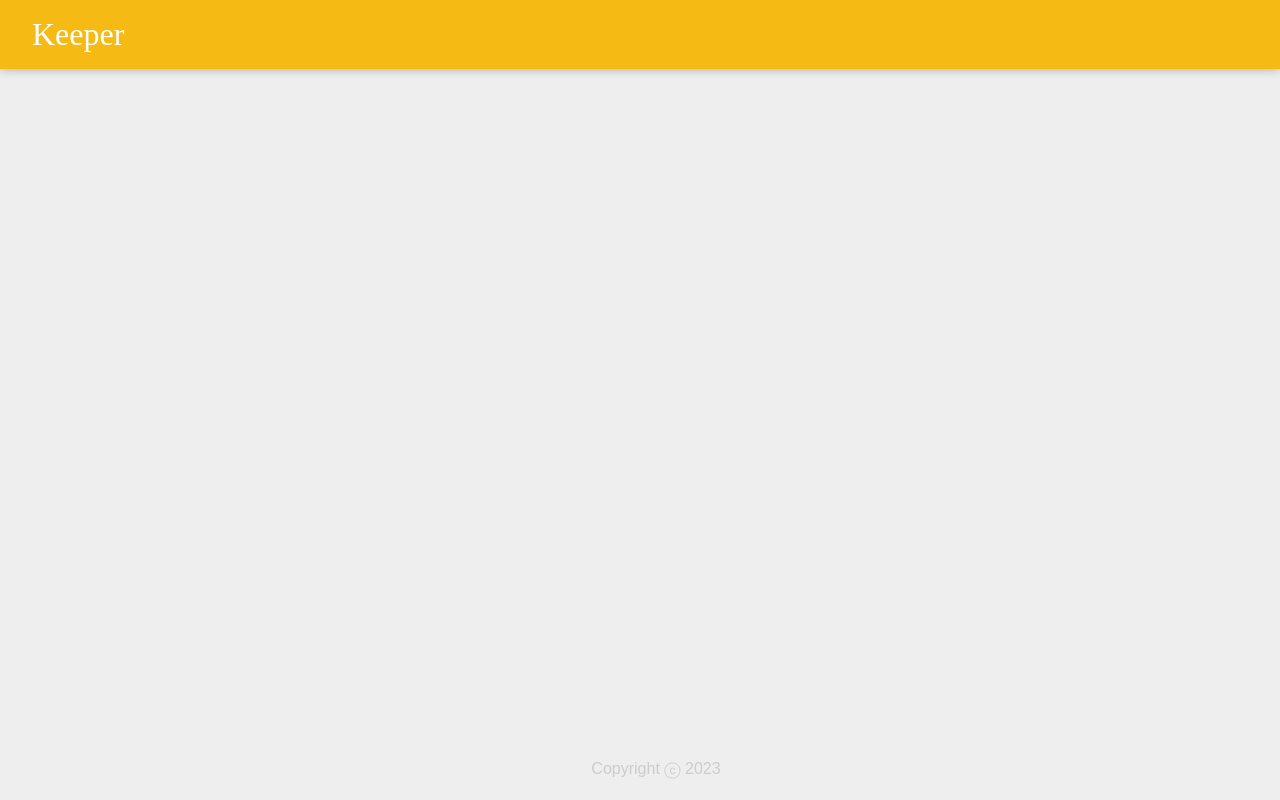
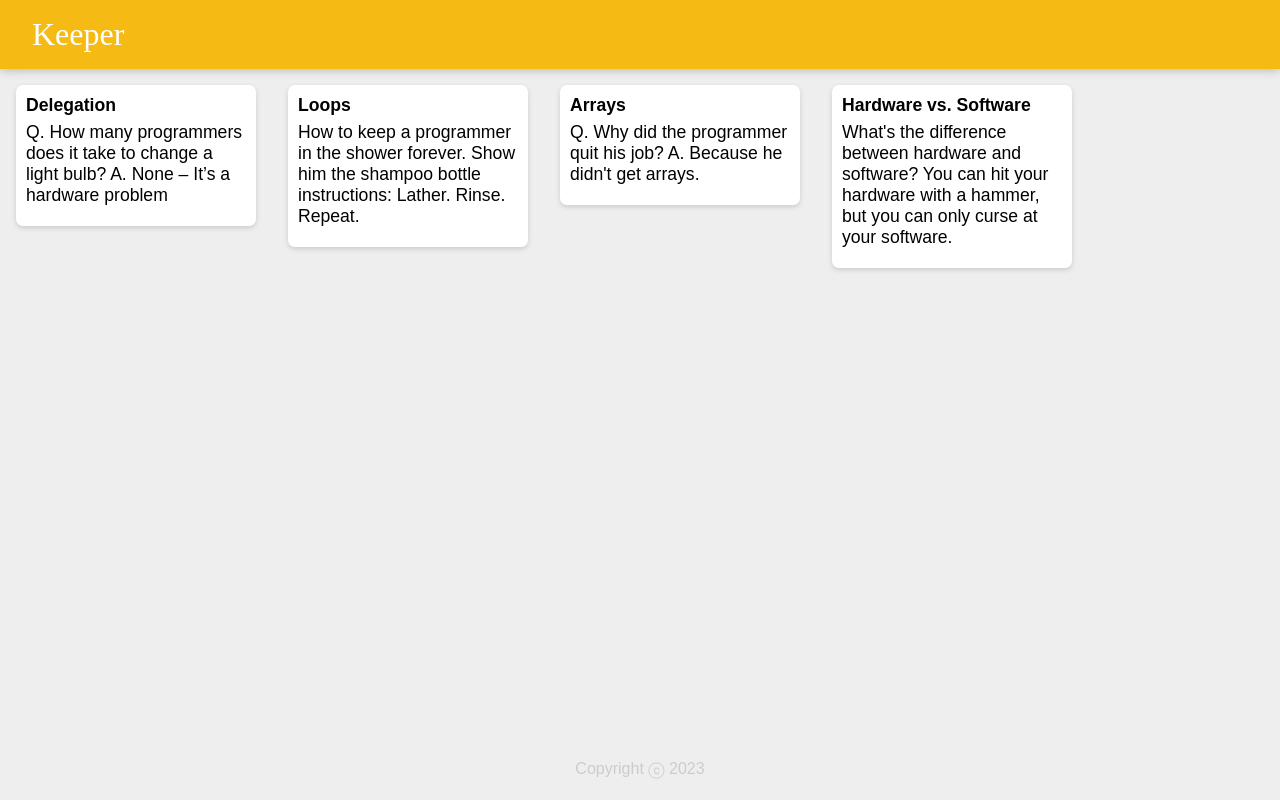
Before and after one commit to Abhilash4597/Javascript, a React (Vite) app in the folder React notes/: page / in a window 1280 px wide. Built offline with nearby package versions, Linux system fonts and the light colour scheme.

Commit message:
data rendering and folder structure update

```diff
--- a/React notes/src/App.jsx
+++ b/React notes/src/App.jsx
@@ -1,17 +1,16 @@
 import React from 'react';
-// import StylePractice from './Practice Components/StylePractice';
-import './App.css';
-import Header from './Keeper App/Header';
-import Footer from './Keeper App/Footer';
+import './keeper.css';
+import Header from './Keeper-App/Header';
+import Footer from './Keeper-App/Footer';
+import Note from './Keeper-App/Note';
+import data from './Keeper-App/Data';
 
 function App() {
   return (
     <>
       <Header />
-
-
+      <Note data={ data } />
       <Footer />
-      {/* <StylePractice></StylePractice> */}
     </>
   );
 }
--- a/React notes/src/Keeper App/Data.jsx
+++ b/React notes/src/Keeper-App/Data.jsx
@@ -1,4 +1,4 @@
-const notes = [
+const data = [
   {
     key: 1,
     title: 'Delegation',
@@ -24,3 +24,5 @@ const notes = [
       "What's the difference between hardware and software? You can hit your hardware with a hammer, but you can only curse at your software.",
   },
 ];
+
+export default data;
--- /dev/null
+++ b/React notes/src/Keeper-App/Note.jsx
@@ -0,0 +1,16 @@
+import React from 'react';
+
+export default function Note({ data }) {
+  return (
+    <>
+      {data.map(data => {
+        return (
+          <div className="note" key={data.key}>
+            <h1>{data.title}</h1>
+            <p>{data.content}</p>
+          </div>
+        );
+      })}
+    </>
+  );
+}
--- a/React notes/src/App.css
+++ b/React notes/src/keeper.css
@@ -1,28 +1,33 @@
+/* # -----------------------------For Keeper App------------------------------------ */
+
 * {
   padding: 0;
   margin: 0;
   box-sizing: border-box;
 }
 html {
-  font-family: "Montserrat", sans-serif;
+  font-family: 'Montserrat', sans-serif;
 }
 body {
   background: #eee;
-  padding: 0 16px;
 }
+
+/* Header Component */
 
 header {
   background-color: #f5ba13;
-  margin: auto -16px;
+  width: 100%;
   padding: 16px 32px;
   box-shadow: 0 0 10px 0 rgba(0, 0, 0, 0.3);
 }
 
 header h1 {
   color: #fff;
-  font-family: "McLaren", cursive;
+  font-family: 'McLaren', cursive;
   font-weight: 200;
 }
+
+/* Footer Component */
 
 footer {
   position: absolute;
@@ -35,6 +40,9 @@ footer {
 footer p {
   color: #ccc;
 }
+
+/* Note Component */
+
 .note {
   background: #fff;
   border-radius: 7px;
@@ -44,13 +52,17 @@ footer p {
   margin: 16px;
   float: left;
 }
+
 .note h1 {
   font-size: 1.1em;
   margin-bottom: 6px;
 }
+
 .note p {
   font-size: 1.1em;
   margin-bottom: 10px;
   white-space: pre-wrap;
   word-wrap: break-word;
 }
+
+/* # -----------------------------For Keeper App------------------------------------ */
```
Also changed, not shown: React notes/src/Keeper App/Note.jsx (deleted), React notes/src/Keeper-App/Footer.jsx (renamed from React notes/src/Keeper App/Footer.jsx), React notes/src/Keeper-App/Header.jsx (renamed from React notes/src/Keeper App/Header.jsx).
